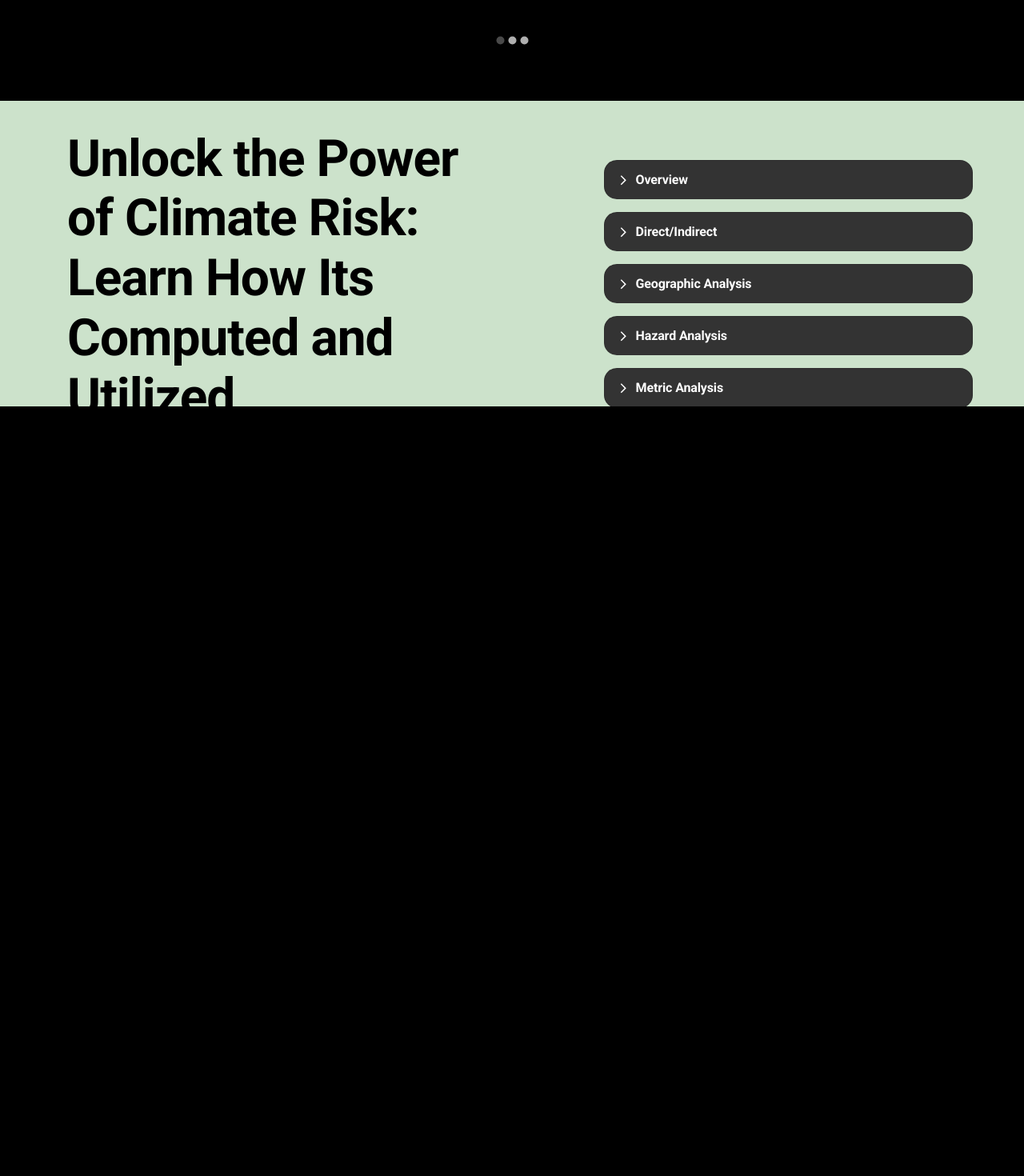
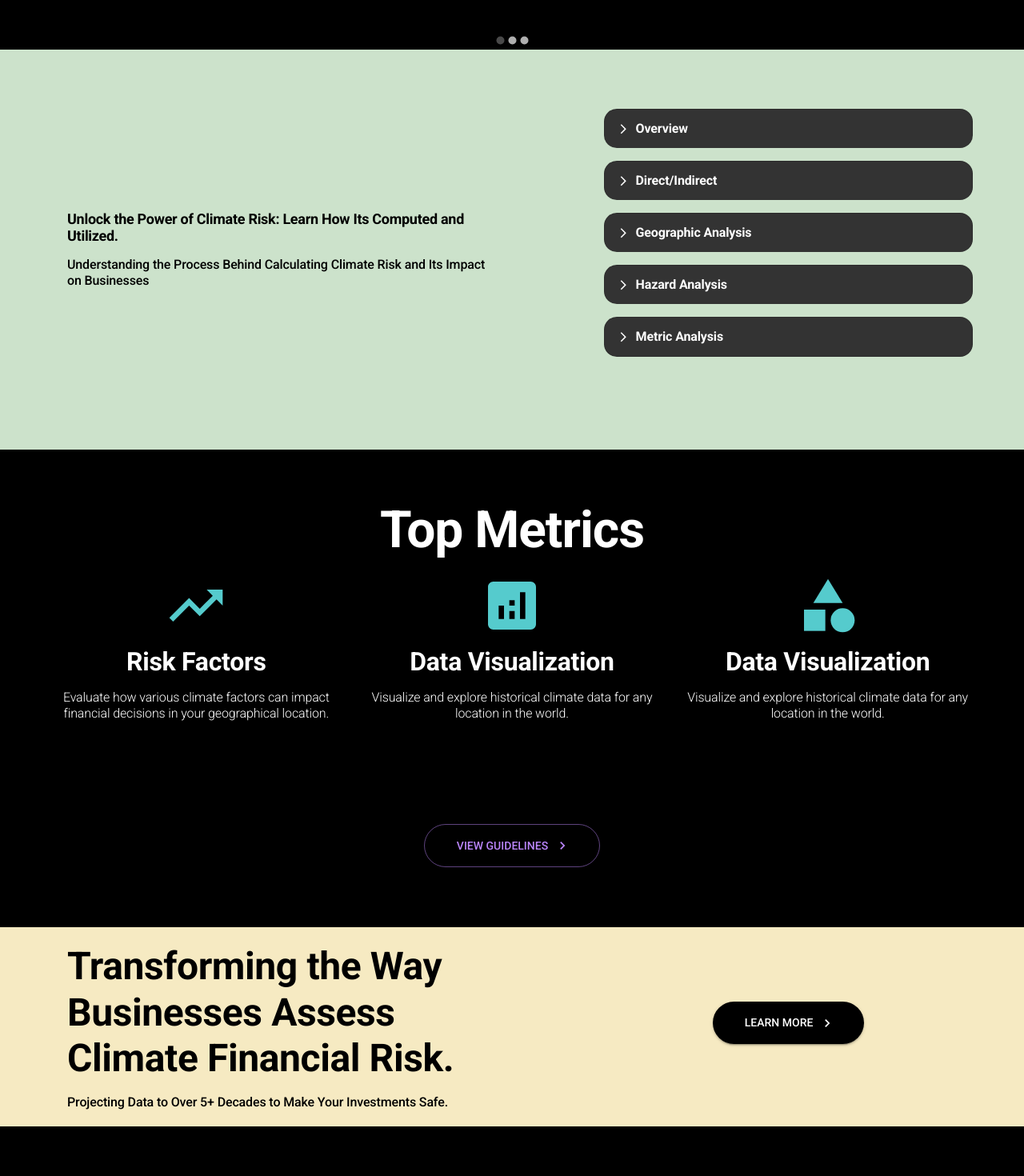
Before and after one commit to rishwantariq/riskthinking, a Next.js app: page / in a window 1280 px wide. Shown: the part 840-2310 px from the top of the page at 80% size. Before the commit the page ends 1348 px from the top, so only its background shows below. Built offline with nearby package versions, Linux system fonts and the light colour scheme.

Commit message:
added resposnive screen

```diff
--- a/src/app/data/riskview/page.tsx
+++ b/src/app/data/riskview/page.tsx
@@ -133,7 +133,7 @@ export default function Page() {
                             </Button>
                         </Link>
                         <animated.div ref={ref} style={{ ...spring}}>
-                            <div style={{ background: 'black', height:'600px', marginTop: '-1%', marginBottom: '2%' }} ref={tablRef}>
+                            <div style={{ background: 'black', height:'500px', marginTop: '-1%', marginBottom: '2%' }} ref={tablRef}>
                                 <Datatable />
                             </div>
                         </animated.div>
--- a/src/app/data/table/page.tsx
+++ b/src/app/data/table/page.tsx
@@ -17,7 +17,7 @@ export default function Page() {
       <>
         <animated.div style={{ background: 'black', height: 'fitcontent', ...spring }}>
           <div style={{ marginBottom: '2%', background: 'black'}}>
-            s
+              <span></span>
               </div>
               <div style={{height: 'fit-content'}} ref={tablRef}>
                 <Datatable />
--- a/src/app/page.tsx
+++ b/src/app/page.tsx
@@ -71,21 +71,21 @@ export default function Home() {
     {isLoading ? (
       <Skeleton variant="rectangular" height={'100vw'} />
     ) : (
-      <Box sx={{ background: 'black', textAlign: 'center', height: '100vw', maxWidth: '100vw', overflow: 'hidden' }}>
+      <Box sx={{ background: 'black', textAlign: 'center', maxWidth: '100vw', overflow: 'hidden' }}>
         <div style={{ position: 'relative' }}>
           <Banner />
         </div>
 
-        <div style={{display: "flex", flexDirection: "column", background: "#cce2cb", marginBottom: "5%", marginTop: '5%' }}>
-          <div style={{ display: "flex", flexDirection: "row", alignItems: "center", justifyContent: "space-between", marginLeft: '5%', marginRight: '5%', position: "relative" }}>
-            <div style={{ display: "flex", flexDirection: "column", width: "50%", maxWidth: "600px", padding: "20px" }}>
-              <Typography align="left" variant="h1" fontWeight={"bold"} color={"black"}>
+        <div style={{display: "flex", flexDirection: "column", background: "#cce2cb", marginBottom: "5%" }}>
+                <div style={{display: "flex", flexDirection: isSmallScreen ? "column" : "row", alignItems: "center", justifyContent: "space-between", marginLeft: '5%', marginRight: '5%', position: "relative" }}>
+            <div style={{ display: "flex", flexDirection: "column", width: isSmallScreen ? "100%": "50%", maxWidth: "600px", padding: "20px" }}>
+              <Typography align="left" variant="h1" fontSize={isSmallScreen ? '3rem' : 'large'} fontWeight={"bold"} color={"black"}>
                Unlock the Power of Climate Risk: Learn How Its Computed and Utilized.</Typography>
               <Typography align="left" mt={2} variant="h4" fontSize={"1rem"} fontWeight={"medium"} color={"black"}>
                 Understanding the Process Behind Calculating Climate Risk and Its Impact on Businesses
               </Typography>
             </div>
-            <div style={{width: '40%', height: '500px', color: 'black', overflow: 'auto' }}>
+            <div style={{width: isSmallScreen ? "100%" : '40%', height: '500px', color: 'white', overflow: 'auto' }}>
               <Box display="flex" flexDirection="column" mt={'16%'} justifyContent="start" flexWrap="wrap"  width={'100%'}>
                 <AccordionComponent data={accordionData} />
               </Box>
@@ -93,7 +93,7 @@ export default function Home() {
           </div>
         </div>
         <div  style={{ position: 'relative', background: 'black', marginBottom: '10%' }}>
-          <Typography fontWeight='bold' variant="h1" color={"white"} mb={2}>Top Metrics</Typography>
+          <Typography fontWeight='bold' variant="h1" color={'white'} mb={2}>Top Metrics</Typography>
           <ShortBanner gridData={gridData} />
         </div>
         <div style={{ background: 'black', display: 'flex', flexDirection: 'column', alignItems: 'center', placeItems: 'center', marginBottom: '5%' }}>
@@ -112,17 +112,16 @@ export default function Home() {
             </Button>
           </Link>
           </div>
-          <div style
-          ={{display: "flex", flexDirection: "column", background: "#f6eac2", marginBottom: "5%", marginTop: '5%' }}>
-            <div style={{ display: "flex", flexDirection: "row", alignItems: "center", justifyContent: "space-between", marginLeft: '5%', marginRight: '5%', position: "relative" }}>
-              <div style={{ display: "flex", flexDirection: "column", width: "50%", maxWidth: "600px", padding: "20px" }}>
+          <div style={{display: "flex", flexDirection: "column", background: "#f6eac2", marginBottom: "5%", marginTop: '5%' }}>
+            <div style={{display: "flex", flexDirection: isSmallScreen ? "column" : "row", alignItems: "center", justifyContent: isSmallScreen ? "start": "space-between", marginLeft: '5%', marginRight: '5%', position: "relative" }}>
+              <div style={{ display: "flex", flexDirection: "column", width: isSmallScreen ? "100%" : "50%", maxWidth: "600px", padding: "20px" }}>
                 <Typography align="left" variant="h2" fontWeight={"bold"} color={"black"}>
                 Transforming the Way Businesses Assess Climate Financial Risk. </Typography>
                 <Typography align="left" mt={2} variant="h4" fontSize={"1rem"} fontWeight={"medium"} color={"black"}>
                   Projecting Data to Over 5+ Decades to Make Your Investments Safe.
                 </Typography>
               </div>
-              <div style={{width: '40%', height: '100%', color: 'white', overflow: 'auto' }}>
+                  <div style={{ width: isSmallScreen ? "100%" : '40%', height: '100%', color: 'white', overflow: 'auto' }}>
               <Box mt={'auto'} mb={'auto'} height={'100%'} display="flex" justifyContent="center">
                 <Link href="https://riskthinking.ai" target="_blank" >
                   <Button
@@ -146,7 +145,7 @@ export default function Home() {
           </div>
           <Box>
             <div>
-              <img src={"https://imgtr.ee/images/2023/05/04/ab7YU.png"} alt="vercel logo" style={{width: 'auto', height: '200px'}} />
+              <img src={"https://imgtr.ee/images/2023/05/04/ab7YU.png"} alt="vercel logo" style={{width: 'auto', height: isSmallScreen ? '100px' : '200px'}} />
             </div>
           </Box>
       </Box>
--- a/src/components/DataTable/datatable.tsx
+++ b/src/components/DataTable/datatable.tsx
@@ -219,7 +219,7 @@ export function Datatable() {
           onPaginationModelChange={setPaginationModel}
           loading={isLoading}
           components={{ Toolbar: CustomToolbar }}
-          style={{ minWidth: '100%', minHeight: '60vh', maxHeight: '90vh' }}
+          style={{ minWidth: '100%', minHeight: '60vh', maxHeight: '90vh', height: '100%' }}
         />
       </div>
     </div>
```
